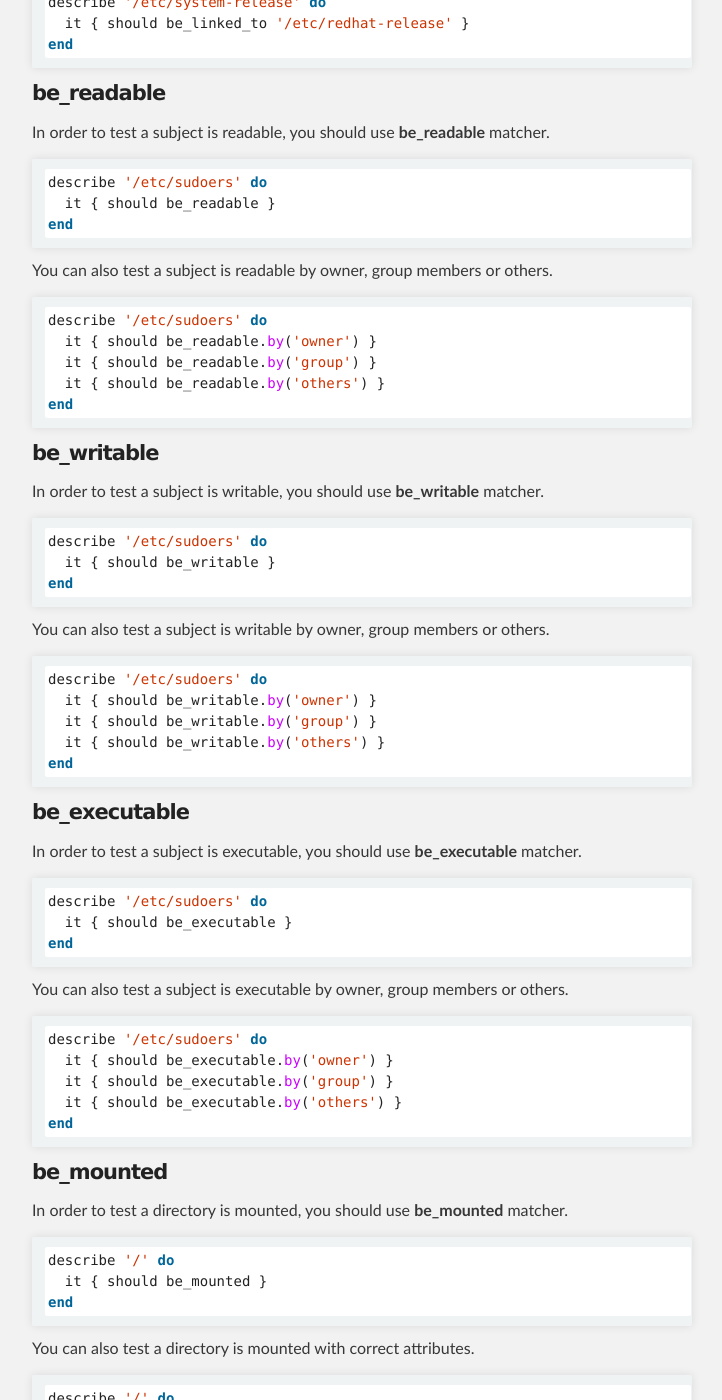
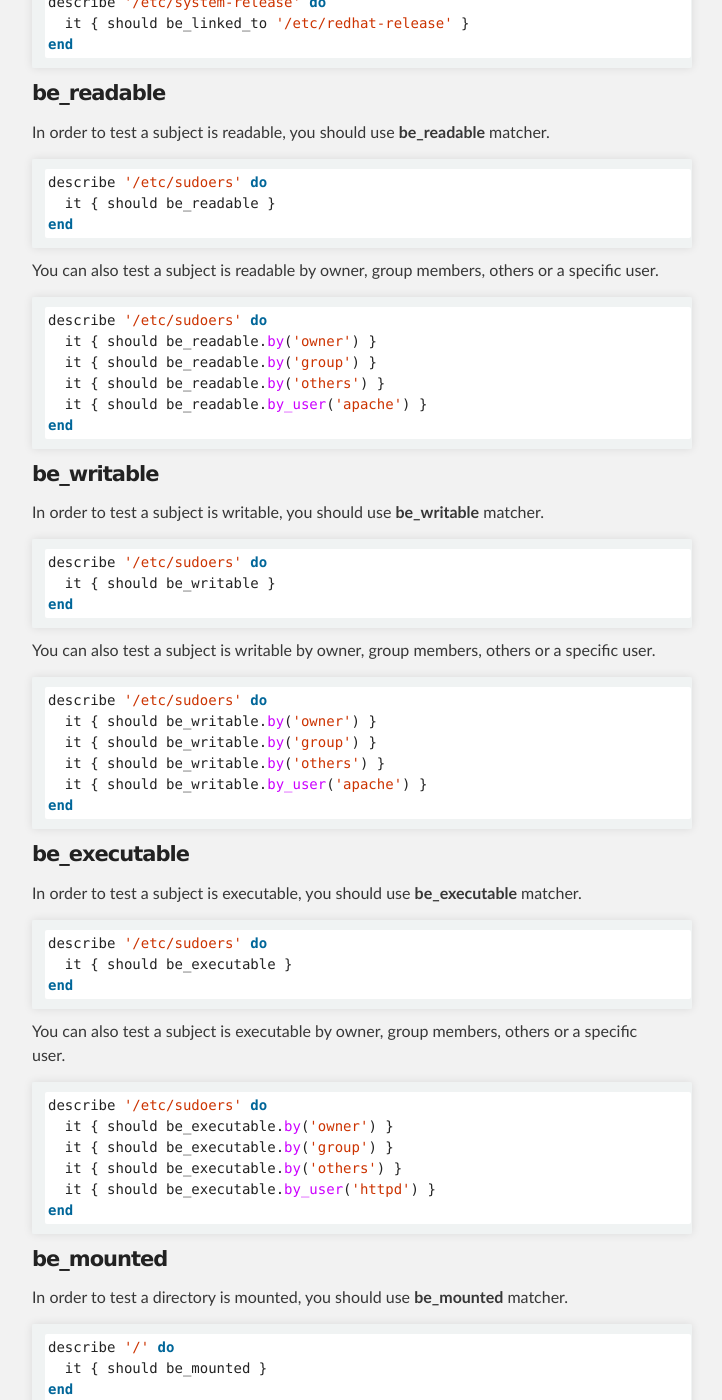
Before and after one commit to serverspec/serverspec.github.io, a Jekyll site: the page built from matchers.md, in a window 1280 px wide and 1400 px high, scrolled down 3722 px. Shown: the whole window, without its empty margins (288-1010 px from the left). Built offline with Jekyll 4.4.1, drawn with Linux system fonts in a browser that asks for light colours; Markdown is read by kramdown in place of the engine named in the settings.

Commit message:
Add description of by_user chain of be_readable, be_writable and be_executable matchers

````diff
--- a/matchers.md
+++ b/matchers.md
@@ -208,13 +208,14 @@ describe '/etc/sudoers' do
 end
 ```
 
-You can also test a subject is readable by owner, group members or others.
+You can also test a subject is readable by owner, group members, others or a specific user.
 
 ```ruby
 describe '/etc/sudoers' do
   it { should be_readable.by('owner') }
   it { should be_readable.by('group') }
   it { should be_readable.by('others') }
+  it { should be_readable.by_user('apache') }
 end
 ```
 
@@ -228,13 +229,14 @@ describe '/etc/sudoers' do
 end
 ```
 
-You can also test a subject is writable by owner, group members or others.
+You can also test a subject is writable by owner, group members, others or a specific user.
 
 ```ruby
 describe '/etc/sudoers' do
   it { should be_writable.by('owner') }
   it { should be_writable.by('group') }
   it { should be_writable.by('others') }
+  it { should be_writable.by_user('apache') }
 end
 ```
 
@@ -248,13 +250,14 @@ describe '/etc/sudoers' do
 end
 ```
 
-You can also test a subject is executable by owner, group members or others.
+You can also test a subject is executable by owner, group members, others or a specific user.
 
 ```ruby
 describe '/etc/sudoers' do
   it { should be_executable.by('owner') }
   it { should be_executable.by('group') }
   it { should be_executable.by('others') }
+  it { should be_executable.by_user('httpd') }
 end
 ```
 
````
